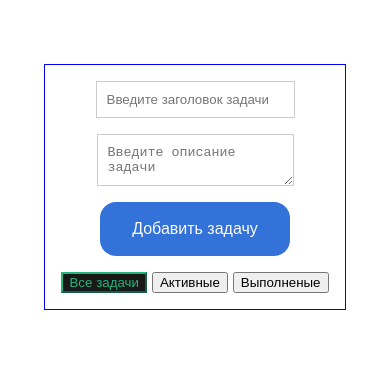
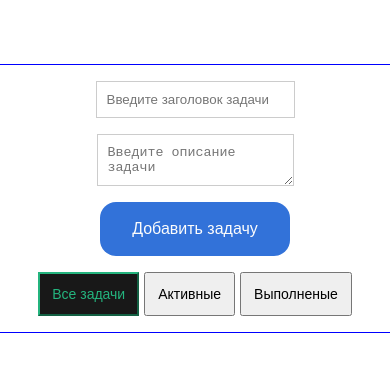
Before and after one commit to 7on999/test-next, a Next.js app: page /todo in a window 390 px wide. Shown: the top 372 px of the page. Built offline with nearby package versions, Linux system fonts and the light colour scheme.

Commit message:
made ui better for mobile devices

```diff
--- a/app/todo/components/add-task-form/add-task-form.component.tsx
+++ b/app/todo/components/add-task-form/add-task-form.component.tsx
@@ -50,9 +50,9 @@ export function AddTaskForm(){
       <textarea placeholder='Введите описание задачи' className={styles.description} value={description} onChange={onDescriptionChange}/>
       <button className={styles.btn} onClick={onBtnClick}> Добавить задачу </button>
       <div  className={styles.btnFilterWrapper}>
-        <button className={filter===FiltersSeach.ALL? styles.activeFilterBtn : ''} onClick={setFilterAll}> Все задачи </button>
-        <button className={filter===FiltersSeach.NOT_COMPLTETED? styles.activeFilterBtn : ''} onClick={setFilterActive} > Активные </button>
-        <button className={filter===FiltersSeach.COMPLTETED? styles.activeFilterBtn : ''}onClick={setFilterCompleted} > Выполненые </button>
+        <button className={filter===FiltersSeach.ALL? `${styles.activeFilterBtn} ${styles.btnFilter}` : styles.bbtnFiltertn} onClick={setFilterAll}> Все задачи </button>
+        <button className={filter===FiltersSeach.NOT_COMPLTETED? `${styles.activeFilterBtn} ${styles.btnFilter}` : styles.btnFilter} onClick={setFilterActive} > Активные </button>
+        <button className={filter===FiltersSeach.COMPLTETED? `${styles.activeFilterBtn} ${styles.btnFilter}` : styles.btnFilter}onClick={setFilterCompleted} > Выполненые </button>
       </div>
     </div>
   )
--- a/app/todo/components/add-task-form/add-task-form.module.css
+++ b/app/todo/components/add-task-form/add-task-form.module.css
@@ -6,6 +6,7 @@
   padding: 16px;
   align-items: center;
   height: fit-content;
+  min-width: 360px;
 }
 
 .title {
@@ -45,3 +46,8 @@
   color: #24B47E;
   border-color: #24B47E;
 }
+
+.btnFilter {
+  font-size: 14px;
+  padding: 12px 12px;
+}
--- a/app/todo/components/todo-list/todo-list.module.css
+++ b/app/todo/components/todo-list/todo-list.module.css
@@ -3,10 +3,12 @@
   gap: 16px;
   width: fit-content;
   flex-direction: column;
+  align-items: center;
 }
 
-@media screen and (min-width: 800px) {
+@media screen and (min-width: 970px) {
   .wrapper {
     flex-direction: row;
+    align-items: unset;
   }
 }
```
